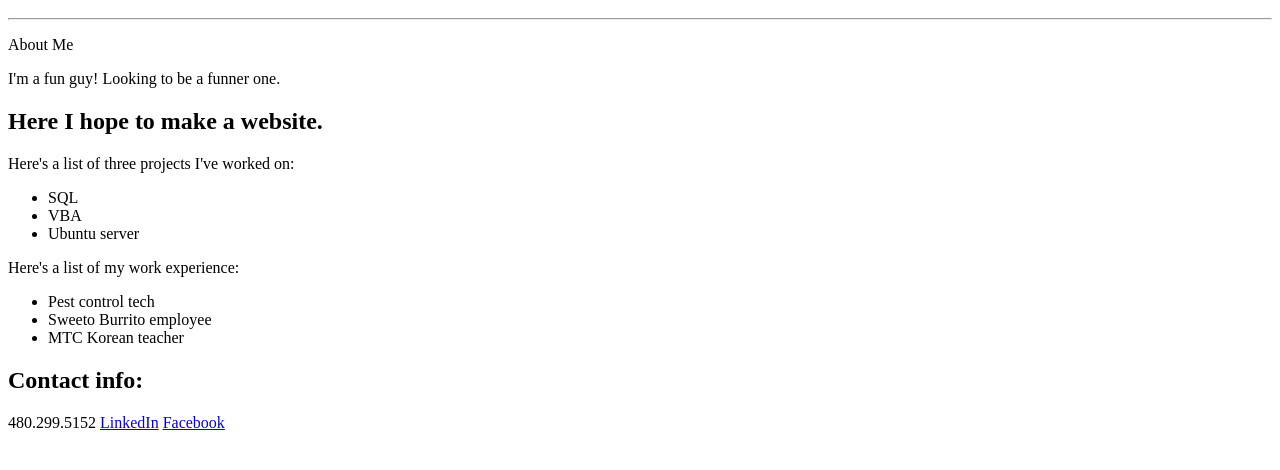
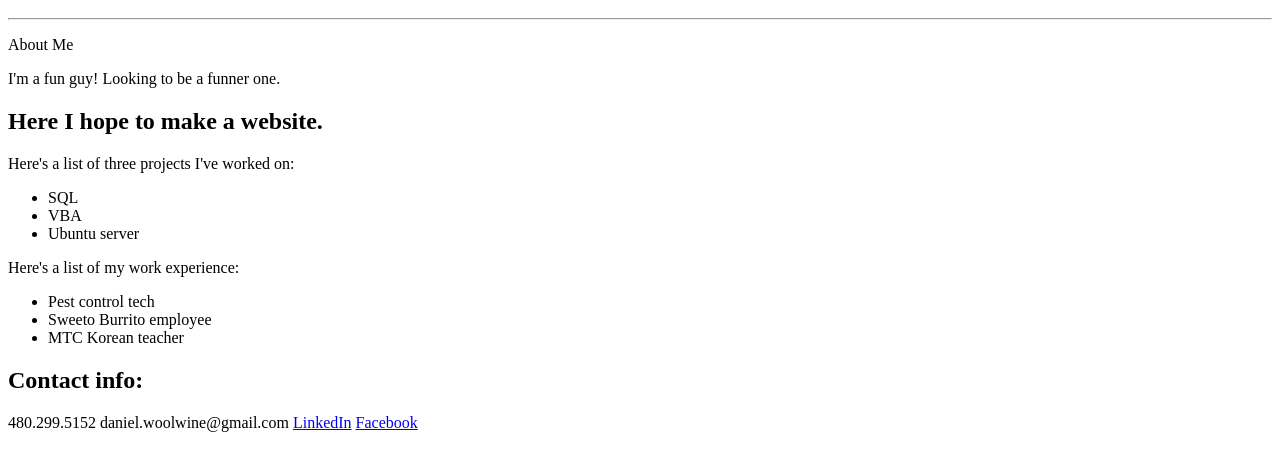
Before and after one commit to dswoolwi/portfolio, a plain HTML site: page index.html in a window 1280 px wide. Shown: the part 48-518 px from the top of the page. Drawn offline with Linux system fonts and the light colour scheme.

Commit message:
added email address

```diff
--- a/index.html
+++ b/index.html
@@ -35,6 +35,7 @@
         Contact info:
       </h2>
       480.299.5152
+      daniel.woolwine@gmail.com
       <a href="https://www.linkedin.com/in/daniel-woolwine-ba089a139/">LinkedIn</a>
       <a href="https://www.facebook.com/dswoolwine">Facebook</a>
     </body>
```
